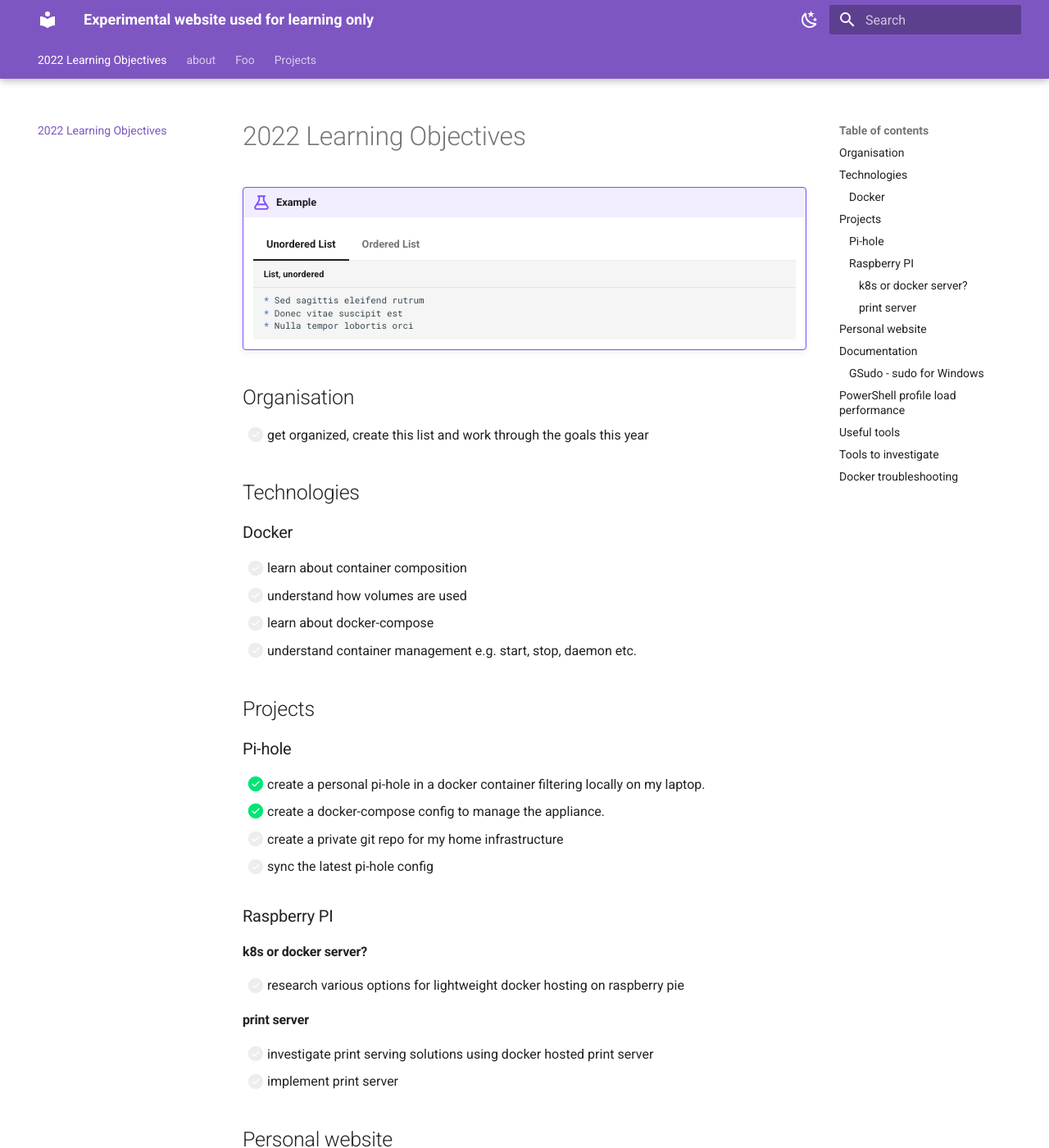
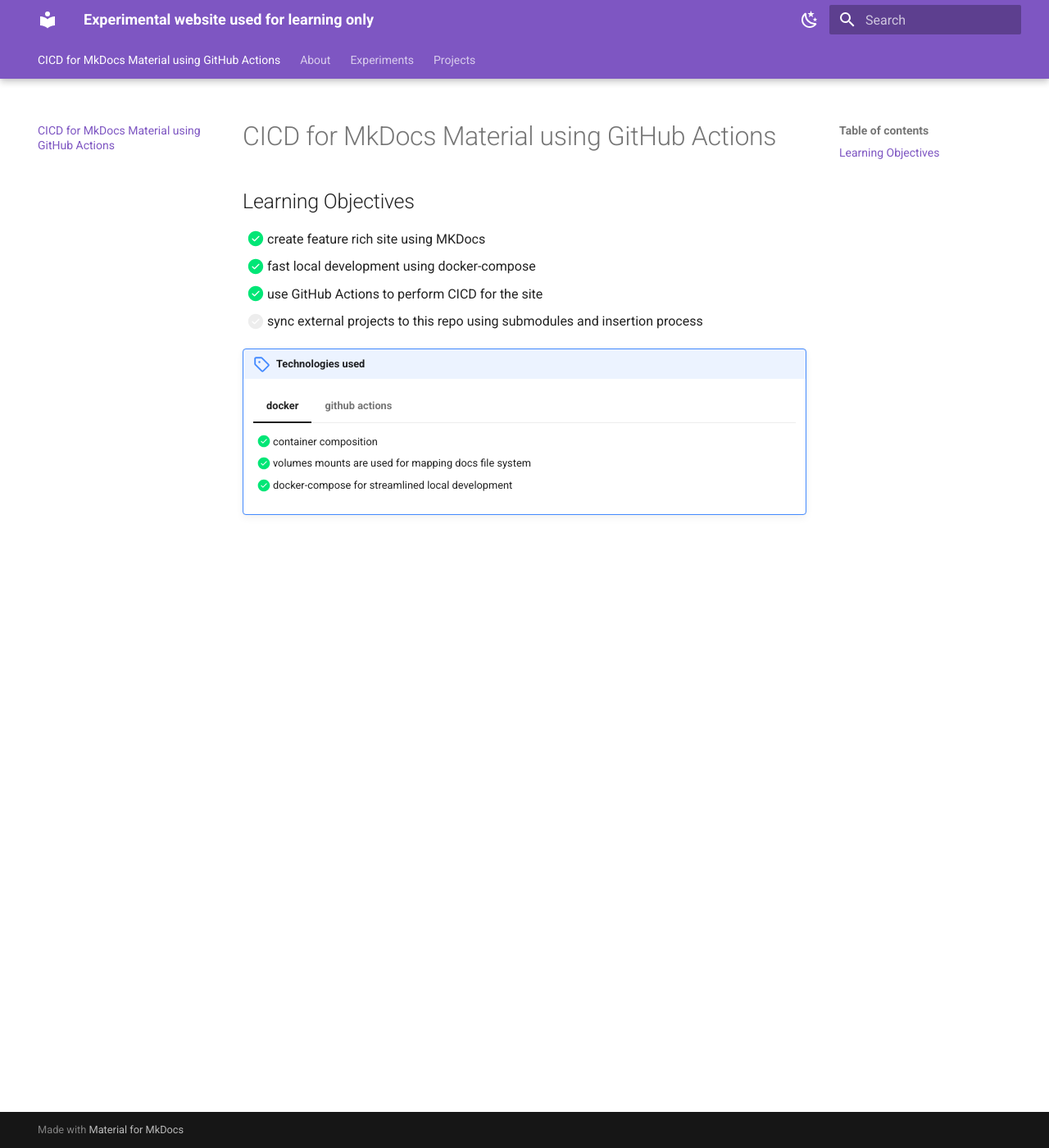
Before and after one commit to ukbendavies/training-github-actions, an MkDocs documentation site: the page built from docs/index.md, in a window 1280 px wide and 1400 px high. Shown: the whole window at 82% size. Built offline with MkDocs 1.6.1 and Material for MkDocs 9.7.7, drawn with Linux system fonts in a browser that asks for light colours; some of the changed text lies outside the part shown.

Commit message:
update to remove all non essential experiments

````diff
--- a/docs/index.md
+++ b/docs/index.md
@@ -1,98 +1,21 @@
-# 2022 Learning Objectives
+# CICD for MkDocs Material using GitHub Actions
 
-!!! example
+## Learning Objectives
 
-    === "Unordered List"
+- [x] create feature rich site using MKDocs
+- [x] fast local development using docker-compose
+- [x] use GitHub Actions to perform CICD for the site
+- [ ] sync external projects to this repo using submodules and insertion process
 
-        ``` markdown title="List, unordered"
-        * Sed sagittis eleifend rutrum
-        * Donec vitae suscipit est
-        * Nulla tempor lobortis orci
-        ```
+!!! - "Technologies used"
 
-    === "Ordered List"
+    === "docker"
 
-        ``` markdown title="List, ordered"
-        1. Sed sagittis eleifend rutrum
-        2. Donec vitae suscipit est
-        3. Nulla tempor lobortis orci
-        ```
+        - [x] container composition
+        - [x] volumes mounts are used for mapping docs file system
+        - [x] docker-compose for streamlined local development
 
+    === "github actions"
 
-## Organisation
-
-- [ ] get organized, create this list and work through the goals this year
-
-## Technologies
-
-### Docker
-
-- [ ] learn about container composition
-- [ ] understand how volumes are used
-- [ ] learn about docker-compose
-- [ ] understand container management e.g. start, stop, daemon etc.
-
-## Projects
-
-### Pi-hole
-
-- [x] create a personal pi-hole in a docker container filtering locally on my laptop.
-- [x] create a docker-compose config to manage the appliance.
-- [ ] create a private git repo for my home infrastructure
-  - [ ] sync the latest pi-hole config
-
-### Raspberry PI
-
-#### k8s or docker server?
-
-- [ ] research various options for lightweight docker hosting on raspberry pie
-
-#### print server
-
-- [ ] investigate print serving solutions using docker hosted print server
-- [ ] implement print server
-
-## Personal website
-
-- [ ] Investigate Github Actions for CICD publishing yo github pages
-- [ ] realize value from all the tutorials etc I'm doing. Figure out how to publish my various articles, training and projects, possibly using GH Actions?
-
-## Documentation
-
-### GSudo - sudo for Windows
-
-[GSudo - GitHub](https://github.com/gerardog/gsudo)
-
-`winget install gerardog.gsudo`
-
-- add sudo alias
-
-## PowerShell profile load performance
-
-https://devblogs.microsoft.com/powershell/optimizing-your-profile/
-https://gist.github.com/matthewjdegarmo/9116187b246aef1b8087caea6a8e4730
-
-****
-
-## Useful tools
-
-|Name|Description|
-|:-  |:-         |
-|https://codepoints.net/ |search for unicode and show information about the characters|
-|https://shapecatcher.com/index.html|draw to identify a character - really cool|
-
-## Tools to investigate
-
-|Name|URL|Desc|Useful|
-|:-|:-|:-|:-:|
-|Zlocation|[ZLocation](https://github.com/vors/ZLocation)|maintains directory location history and search| [ ] |
-|HaveIBeenPawned|[have I been pawned](https://haveibeenpwned.com/API/v2#APIVersion)|search to see if you've been hacked| [ ] |
-
-****
-
-
-## Docker troubleshooting
-
-|Issue|Description|Solution|
-|:-|:-|:-|
-|Networking error|docker: Error response from daemon: Ports are not available: listen tcp 0.0.0.0:8000: bind: An attempt was made to access a socket in a way forbidden by its access permissions.|netcfg -d => reset the network stack to defaults|
+        - [x] experimental repo created to support testing of new capabilities and experimental trials
+        - [x] actions created to support CICD process for the site
````
Also changed, not shown: docs/about.md (+3 -9 lines), docs/experiments/blocks.md (renamed from docs/foo/bar.md, +1 -1 lines), docs/experiments/code.md (added, +5 -0 lines), docs/experiments/grids.md (added, +10 -0 lines), docs/experiments/insertion.md (added, +8 -0 lines), docs/foo/grids.md (deleted, +0 -10 lines), docs/projects/insertme.md (+1 -1 lines), docs/experiments/mermaid.md (renamed from docs/foo/mermaid.md), 1 other file.
